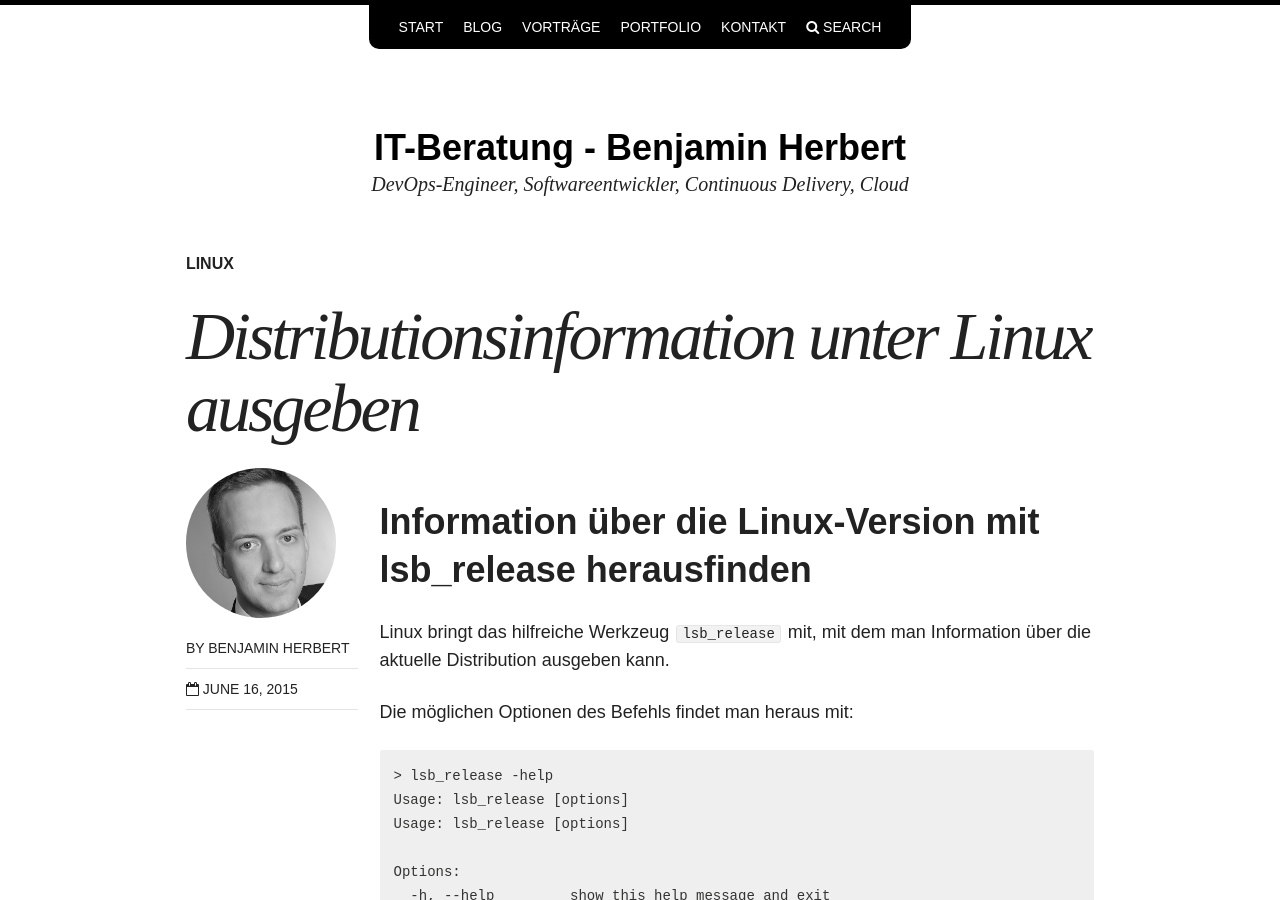
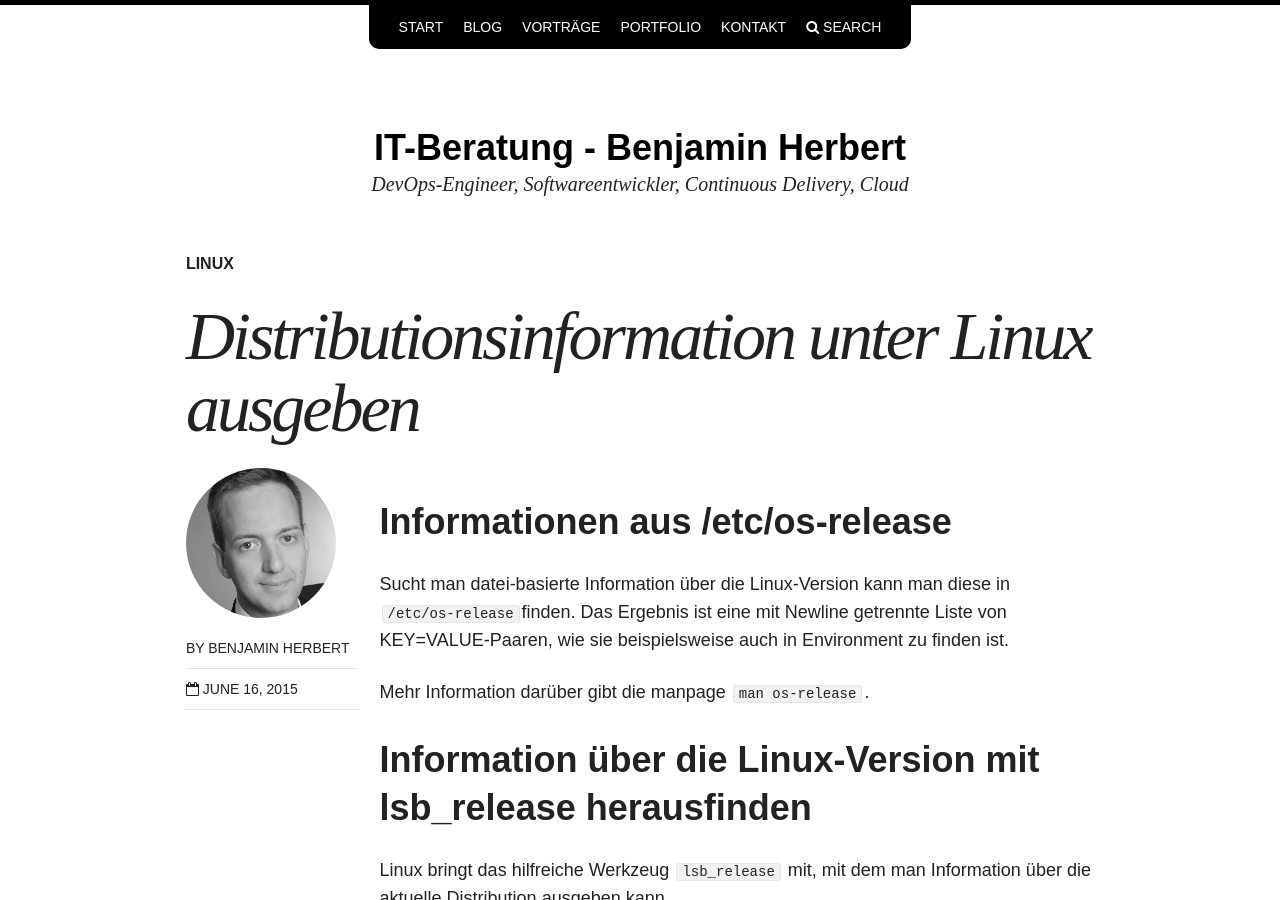
Before and after one commit to BenjaminHerbert/BenjaminHerbert.github.io, a Jekyll site: the page built from _posts/blog/2015-06-16-lsb_release-all.md, in a window 1280 px wide and 900 px high. Built offline with Jekyll 4.4.1, drawn with Linux system fonts in a browser that asks for light colours; nearby versions of some CDN libraries.

Commit message:
Update information about os-release

```diff
--- a/_posts/blog/2015-06-16-lsb_release-all.md
+++ b/_posts/blog/2015-06-16-lsb_release-all.md
@@ -7,6 +7,12 @@ excerpt:
 tags: [linux]
 author: benjamin_herbert
 ---
+# Informationen aus /etc/os-release
+
+Sucht man datei-basierte Information über die Linux-Version kann man diese in `/etc/os-release`finden.
+Das Ergebnis ist eine mit Newline getrennte Liste von KEY=VALUE-Paaren, wie sie beispielsweise auch in Environment zu finden ist.
+
+Mehr Information darüber gibt die manpage `man os-release`.
 
 # Information über die Linux-Version mit lsb_release herausfinden
 
```
